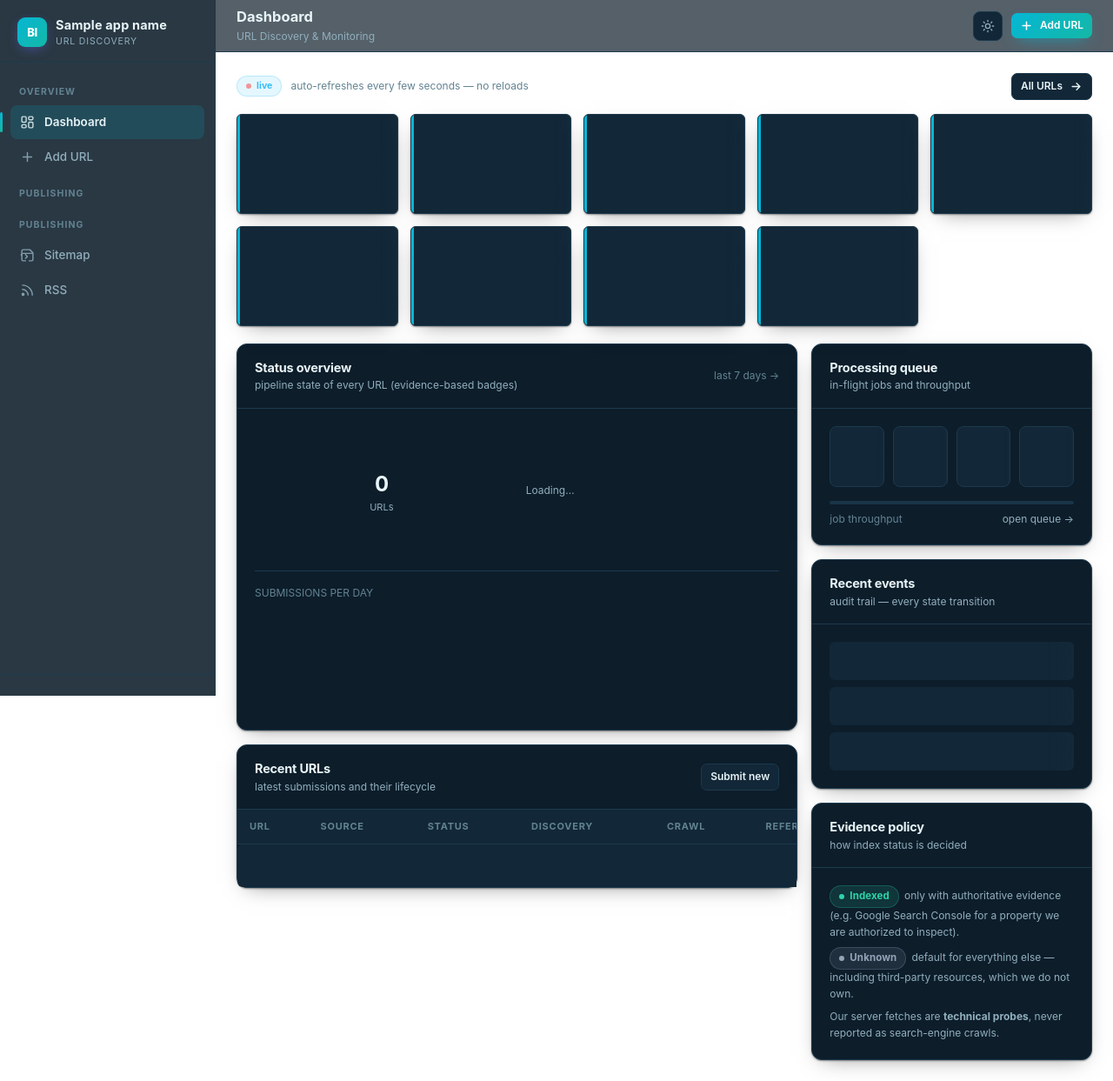
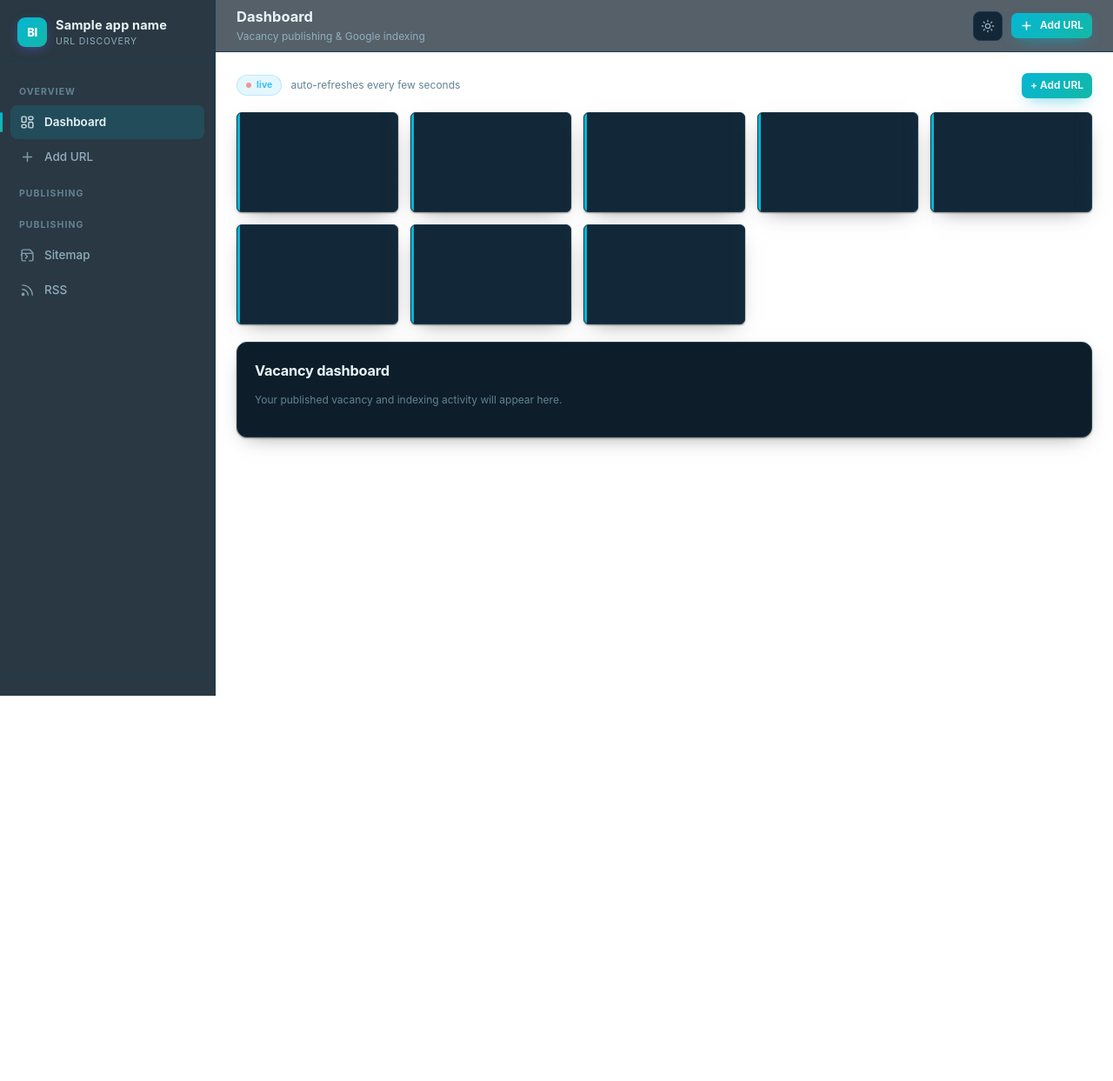
Before and after one commit to Mr-argha-das/index_metrix, a Python web app: template app/templates/dashboard.html in a window 1280 px wide. Shown: the whole page at 87% size. After the commit the page ends 800 px from the top, so only its background shows below. Run offline with Jinja, Linux system fonts and the light colour scheme; the template is opened without the code that fills it: most values are stand-ins (such as "Sample title", 1, 10 or a date in 2020); lists and menus that the app fills with data are empty; a map, chart or similar area stays blank.

Commit message:
Simplify dashboard to vacancy publishing and indexing

```diff
--- a/app/templates/dashboard.html
+++ b/app/templates/dashboard.html
@@ -1,142 +1,84 @@
 {% extends "base.html" %}
 {% set title = "Dashboard" %}
-{% set subtitle = "URL Discovery & Monitoring" %}
+{% set subtitle = "Vacancy publishing & Google indexing" %}
 {% set nav = "dashboard" %}
+
 {% block content %}
 <div class="flex-between mb-16 wrap">
-  <div>
   <div class="flex">
     <span class="pill blue" style="font-size:10.5px"><span class="dot pulse" id="live-dot"></span>live</span>
-      <span class="small faint">auto-refreshes every few seconds — no reloads</span>
+    <span class="small faint">auto-refreshes every few seconds</span>
   </div>
-  </div>
-  <a class="btn btn-sm" href="/urls">All URLs
-    <svg viewBox="0 0 24 24" fill="none" stroke="currentColor" stroke-width="2.2" stroke-linecap="round" width="14" height="14"><path d="M5 12h14M13 6l6 6-6 6"/></svg>
-  </a>
+  <a class="btn btn-primary btn-sm" href="/submit">+ Add URL</a>
 </div>
 
-<div class="kpi-grid" id="kpi-grid">
-  {% for i in range(9) %}
-  <div class="kpi skeleton"><div class="kpi-top"><span class="kpi-label">Loading</span></div><div class="kpi-value">0</div><div class="kpi-foot">&nbsp;</div></div>
+<div class="kpi-grid" id="job-kpi-grid">
+  {% for label in ["Total vacancies","Open","Google accepted","Auto retry / queued","Crawled","Indexed","Not indexed","Unknown"] %}
+  <div class="kpi skeleton">
+    <div class="kpi-top"><span class="kpi-label">{{ label }}</span></div>
+    <div class="kpi-value">0</div>
+    <div class="kpi-foot">&nbsp;</div>
+  </div>
   {% endfor %}
 </div>
 
-<div class="dash-grid">
-  <div class="col">
+{% if user and user.role == "ADMIN" %}
 <div class="card">
   <div class="card-head">
     <div>
-          <h3>Status overview</h3>
-          <div class="sub">pipeline state of every URL (evidence-based badges)</div>
+      <h3>Published vacancies</h3>
+      <div class="sub">Complete vacancy data + Google request, retry, crawl and index status</div>
     </div>
-        <div class="actions"><span class="small faint">last 7 days →</span></div>
-      </div>
-      <div class="card-body">
-        <div class="charts-row">
-          <div class="donut-wrap">
-            <svg id="status-donut" width="150" height="150"></svg>
-            <div class="donut-center"><div class="num">0</div><div class="lbl">URLs</div></div>
-          </div>
-          <div class="legend" id="status-legend"><div class="muted small">Loading…</div></div>
-        </div>
-        <hr class="divider">
-        <div class="small faint mb-8">SUBMISSIONS PER DAY</div>
-        <div class="bars" id="submissions-bars"></div>
-      </div>
-    </div>
-
-    <div class="card">
-      <div class="card-head">
-        <div><h3>Recent URLs</h3><div class="sub">latest submissions and their lifecycle</div></div>
-        <div class="actions"><a class="btn btn-sm" href="/submit">Submit new</a></div>
   </div>
   <div class="card-body flush">
     <div class="table-wrap">
-          <table class="data recent-urls-table">
-            <thead><tr>
-              <th>URL</th><th>Source</th><th>Status</th><th>Discovery</th><th>Crawl</th><th>Reference Index</th><th>Updated</th><th class="right">Actions</th>
-            </tr></thead>
-            <tbody id="recent-tbody">
-              <tr><td colspan="8" class="skeleton" style="padding:14px">&nbsp;</td></tr>
+      <table class="data">
+        <thead>
+          <tr>
+            <th># / Job</th>
+            <th>Company</th>
+            <th>Location</th>
+            <th>Job details</th>
+            <th>Apply</th>
+            <th>Published</th>
+            <th>Google</th>
+            <th>Crawl</th>
+            <th>Index</th>
+            <th>Queue</th>
+          </tr>
+        </thead>
+        <tbody id="real-job-dashboard-rows">
+          <tr><td colspan="10" class="small faint">Loading vacancies…</td></tr>
         </tbody>
       </table>
-        </div>
-        <div class="empty-state" id="recent-empty" style="display:none">
-          <div class="es-icon"><svg viewBox="0 0 24 24" fill="none" stroke="currentColor" stroke-width="1.8" stroke-linecap="round" stroke-linejoin="round"><path d="M14 2H6a2 2 0 0 0-2 2v16a2 2 0 0 0 2 2h12a2 2 0 0 0 2-2V8z"/><path d="M14 2v6h6"/></svg></div>
-          <h4>No URLs yet</h4>
-          <p>Submit your first PDF or webpage URL and watch the full lifecycle play out here — validation, analysis, page publishing and discovery.</p>
-          <a class="btn btn-primary" href="/submit">Submit a URL</a>
-        </div>
     </div>
   </div>
 </div>
 
-  <div class="col">
-    {% if user and user.role == "ADMIN" %}
+<div class="card mt-16">
+  <div class="card-head">
+    <div>
+      <h3>What the statuses mean</h3>
+      <div class="sub">Google notification and indexing are separate states</div>
+    </div>
+  </div>
+  <div class="card-body small" style="color:var(--muted)">
+    <p><strong>Google accepted</strong> means Google accepted the notification request; it does not mean the page is indexed.</p>
+    <p><strong>Auto retry / queued</strong> means a transient failure, quota wait or pending notification is being handled automatically.</p>
+    <p><strong>Crawled / Indexed</strong> are based on Search Console evidence for your public /jobs page.</p>
+    <p style="margin-bottom:0"><strong>Job details</strong> is the employer/source URL displayed as a normal followable link on the public job page.</p>
+  </div>
+</div>
+{% else %}
 <div class="card">
-      <div class="card-head">
-        <div><h3>Real job indexing</h3><div class="sub">your public /jobs pages · Google notification + Search Console evidence</div></div>
-        <a class="btn btn-sm" href="/real-jobs">Manage</a>
-      </div>
   <div class="card-body">
-        <div class="queue-mini" id="real-job-dashboard-kpis">
-          <div class="qm"><div class="qm-num" id="dash-rj-total">0</div><div class="qm-lbl">Total</div></div>
-          <div class="qm"><div class="qm-num" id="dash-rj-open">0</div><div class="qm-lbl">Open</div></div>
-          <div class="qm"><div class="qm-num" id="dash-rj-sent">0</div><div class="qm-lbl">Google accepted</div></div>
-          <div class="qm"><div class="qm-num" id="dash-rj-queued">0</div><div class="qm-lbl">Auto retry / queued</div></div>
-          <div class="qm"><div class="qm-num" id="dash-rj-indexed">0</div><div class="qm-lbl">Indexed</div></div>
-          <div class="qm"><div class="qm-num" id="dash-rj-crawled">0</div><div class="qm-lbl">Crawled</div></div>
-          <div class="qm"><div class="qm-num" id="dash-rj-notindexed">0</div><div class="qm-lbl">Not indexed</div></div>
-          <div class="qm"><div class="qm-num" id="dash-rj-unknown">0</div><div class="qm-lbl">Unknown</div></div>
-        </div>
-        <div class="table-wrap mt-16">
-          <table class="data">
-            <thead><tr>
-              <th># / Job</th><th>Company</th><th>Location</th><th>Job details</th><th>Apply</th>
-              <th>Published</th><th>Google request</th><th>Crawl</th><th>Index</th><th>Queue</th>
-            </tr></thead>
-            <tbody id="real-job-dashboard-rows"><tr><td colspan="10" class="small faint">Loading…</td></tr></tbody>
-          </table>
-        </div>
-        <div class="small faint mt-16">Showing up to 25 latest published vacancies. The table includes the source/job-details URL, application URL, publication time, Google notification state, queue/retry state, crawl evidence and index evidence. Google acceptance is not indexing evidence.</div>
+    <h3>Vacancy dashboard</h3>
+    <p class="small faint">Your published vacancy and indexing activity will appear here.</p>
   </div>
 </div>
 {% endif %}
+{% endblock %}
 
-    <div class="card">
-      <div class="card-head"><div><h3>Processing queue</h3><div class="sub">in-flight jobs and throughput</div></div></div>
-      <div class="card-body">
-        <div class="queue-mini" id="queue-mini">
-          <div class="qm skeleton"><div class="qm-num">0</div><div class="qm-lbl">Pending</div></div>
-          <div class="qm skeleton"><div class="qm-num">0</div><div class="qm-lbl">Running</div></div>
-          <div class="qm skeleton"><div class="qm-num">0</div><div class="qm-lbl">Completed</div></div>
-          <div class="qm skeleton"><div class="qm-num">0</div><div class="qm-lbl">Failed</div></div>
-        </div>
-        <div class="progress-thin mt-16"><div id="queue-progress" style="width:0%"></div></div>
-        <div class="flex-between small faint mt-8"><span>job throughput</span><span><a href="/queue" style="color:var(--muted)">open queue →</a></span></div>
-      </div>
-    </div>
-
-    <div class="card">
-      <div class="card-head"><div><h3>Recent events</h3><div class="sub">audit trail — every state transition</div></div></div>
-      <div class="card-body event-feed" id="event-feed">
-        <div class="skeleton" style="height:44px;margin-bottom:8px">&nbsp;</div>
-        <div class="skeleton" style="height:44px;margin-bottom:8px">&nbsp;</div>
-        <div class="skeleton" style="height:44px">&nbsp;</div>
-      </div>
-    </div>
-
-    <div class="card">
-      <div class="card-head"><div><h3>Evidence policy</h3><div class="sub">how index status is decided</div></div></div>
-      <div class="card-body small" style="color:var(--muted)">
-        <p style="margin:0 0 8px"><span class="pill green" style="margin-right:6px"><span class="dot"></span>Indexed</span>only with authoritative evidence (e.g. Google Search Console for a property we are authorized to inspect).</p>
-        <p style="margin:0 0 8px"><span class="pill slate" style="margin-right:6px"><span class="dot"></span>Unknown</span>default for everything else — including third-party resources, which we do not own.</p>
-        <p style="margin:0">Our server fetches are <strong>technical probes</strong>, never reported as search-engine crawls.</p>
-      </div>
-    </div>
-  </div>
-</div>
+{% block scripts %}
+<script src="/static/js/dashboard.js?v=jobs-dashboard-2"></script>
 {% endblock %}
-{% block scripts %}
-<script src="/static/js/dashboard.js?v=web-urls-1"></script>
-{% endblock %}
```
Lines whose indentation alone changed are shown as unchanged.
